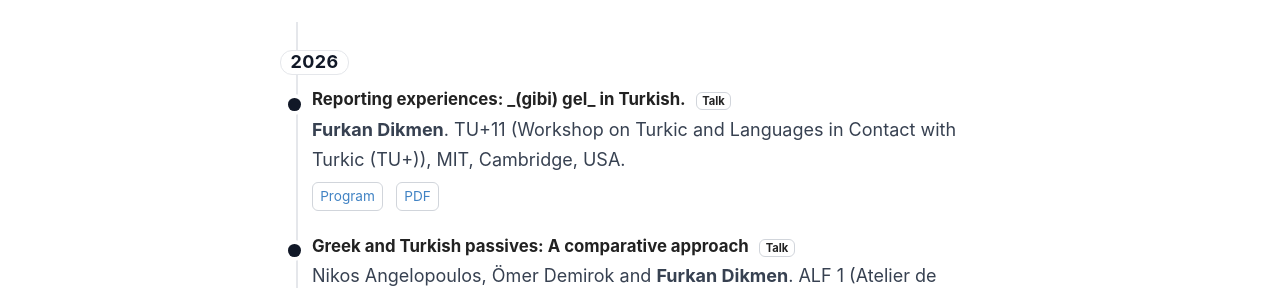
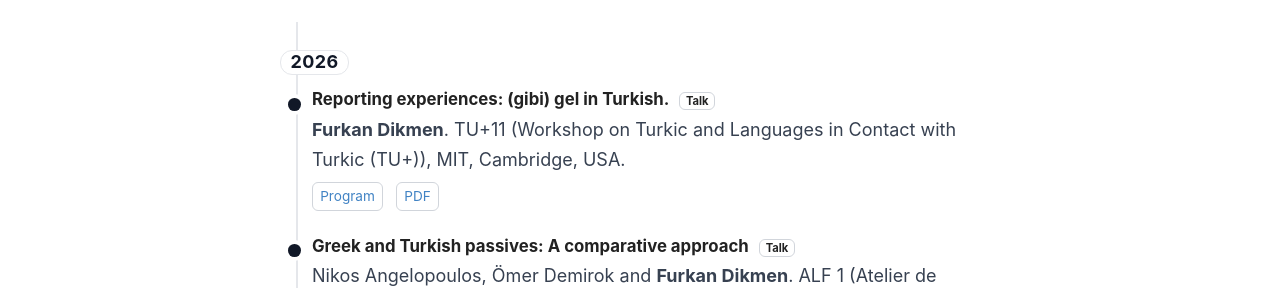
Before and after one commit to furkandikmen/furkandikmen.github.io, a Jekyll site: the page built from _pages/presentations.md, in a window 1280 px wide and 900 px high. Shown: the part 342-630 px from the top of the window. Built offline with Jekyll 4.4.1, drawn with Linux system fonts in a browser that asks for light colours.

Commit message:
Fix formatting of presentation title in markdown

```diff
--- a/_pages/presentations.md
+++ b/_pages/presentations.md
@@ -155,7 +155,7 @@ permalink: /presentations/
 
     <article class="talk" itemscope itemtype="https://schema.org/CreativeWork">
     <div class="dot" aria-hidden="true"></div>
-    <h3 itemprop="name">Reporting experiences: _(gibi) gel_ in Turkish. <span class="badge">Talk</span></h3>
+    <h3 itemprop="name">Reporting experiences: (gibi) gel in Turkish. <span class="badge">Talk</span></h3>
     <p class="meta">
       <strong>Furkan Dikmen</strong>. TU+11 (Workshop on Turkic and Languages in Contact with Turkic (TU+)), MIT, Cambridge, USA.
     </p>
```
